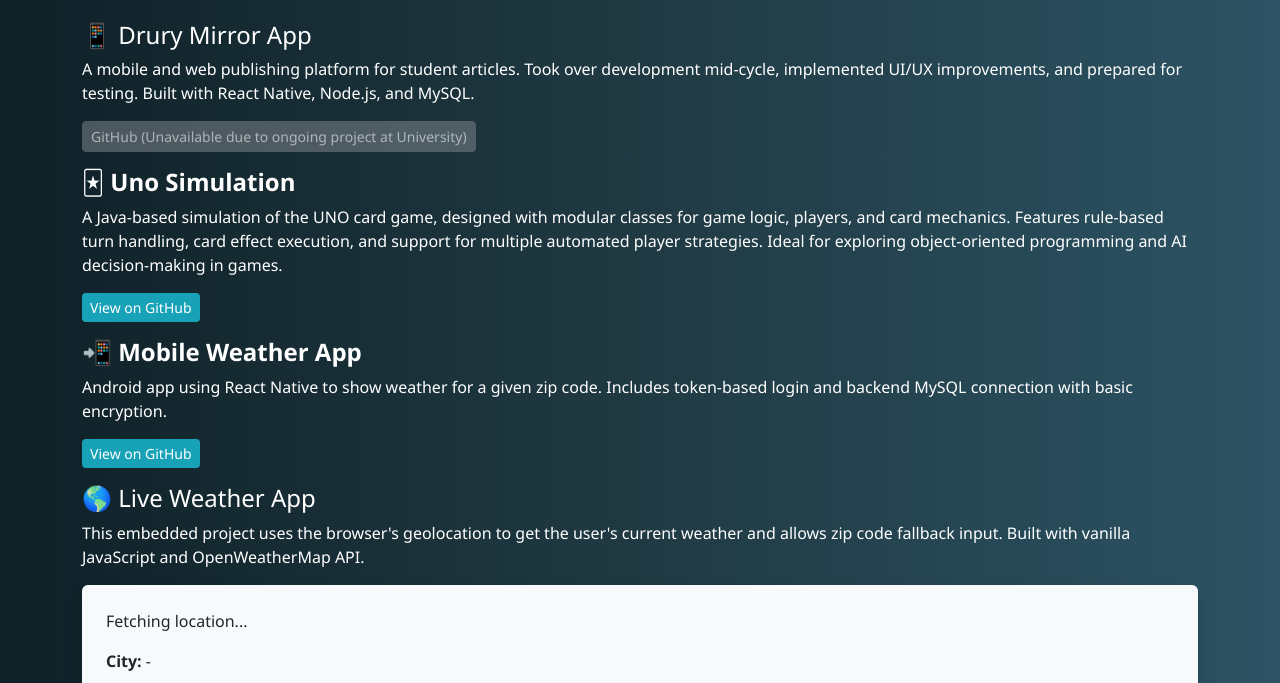
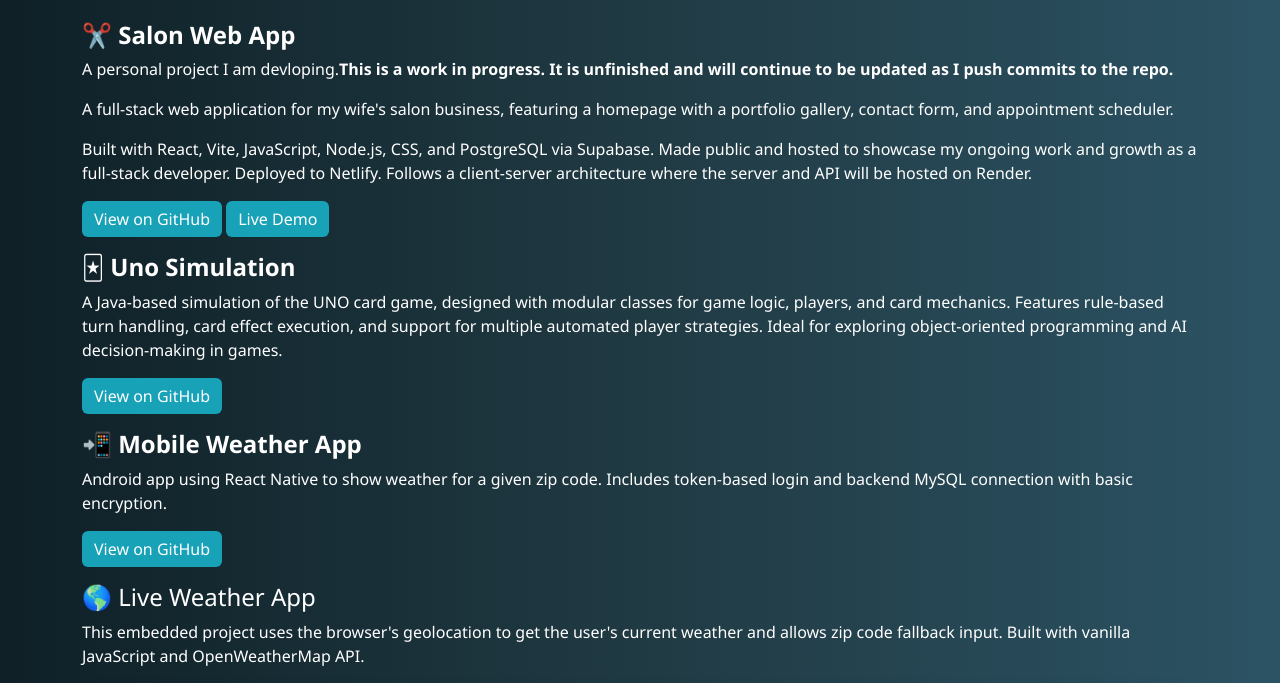
Before and after one commit to colecoombs/Website, a website built with Vite: page index.html in a window 1280 px wide. Shown: the part 609-1292 px from the top of the page. Built offline with nearby package versions, Linux system fonts and the light colour scheme; no server answers.

Commit message:
Updated main page to show new project I am working on (salon-web-app)

```diff
--- a/index.html
+++ b/index.html
@@ -29,53 +29,31 @@
         <li>3.5 GPA</li>
         <li>Achieved Dean's List Honor for 5 semesters</li>
       </ul>
-      <!--
-      <ul>
-        <li>3.5 GPA</li>
-        <li>Achieved the Dean's List honor for five semesters</li>
-        <li>Relevant Courses Completed:</li>
-        <table class="table table-sm">
-          <tbody>
-            <tr>
-              <td>Intro to Programming</td>
-              <td>Discrete Mathematics</td>
-            </tr>
-            <tr>
-              <td>Data Structures</td>
-              <td>Algorithms</td>
-            </tr>
-            <tr>
-              <td>Application Development 1 and 2</td>
-              <td>Software Engineering</td>
-            </tr>
-          </tbody>
-      </ul>
-      -->
     </section>
 
     <section>
       <h2 class="mb-4">Projects</h2>
 
       <div class="project">
-        <h4>📱 Drury Mirror App</h4>
-        <p>A mobile and web publishing platform for student articles. Took over development mid-cycle, implemented UI/UX improvements, and prepared for testing. Built with React Native, Node.js, and MySQL.</p>
-        <a href="#" class="btn btn-sm btn-secondary disabled" tabindex="-1" aria-disabled="true">
-          GitHub (Unavailable due to ongoing project at University)
+        <h4>✂️ <a href="https://github.com/colecoombs/salon-web-app" target="_blank" class="project-link">Salon Web App</a></h4>
+        <p>A personal project I am devloping.<strong>This is a work in progress. It is unfinished and will continue to be updated as I push commits to the repo.</strong></p>
+        <p>A full-stack web application for my wife's salon business, featuring a homepage with a portfolio gallery, contact form, and appointment scheduler.</p>
+        <p>  Built with React, Vite, JavaScript, Node.js, CSS, and PostgreSQL via Supabase. Made public and hosted to showcase my ongoing work and growth as a full-stack developer. Deployed to Netlify. Follows a client-server architecture where the server and API will be hosted on Render.</p>
+        <a href="https://github.com/colecoombs/salon-web-app" class="btn btn-md btn-primary">View on GitHub</a> <a href="https://salon-web-app.netlify.app/" class="btn btn-md btn-primary" target="_blank">Live Demo</a>
         </a>
-
       </div>
 
       <div class="project">
         <h4>🃏 <a href="https://github.com/colecoombs/uno-simulation" target="_blank" class="project-link">Uno Simulation</a></h4>
         <p>A Java-based simulation of the UNO card game, designed with modular classes for game logic, players, and card mechanics. Features rule-based turn handling, card effect execution, and support for multiple automated player strategies.
            Ideal for exploring object-oriented programming and AI decision-making in games.</p>
-        <a href="https://github.com/colecoombs/uno-simulation" class="btn btn-sm btn-primary">View on GitHub</a>
+        <a href="https://github.com/colecoombs/uno-simulation" class="btn btn-md btn-primary">View on GitHub</a>
       </div>
 
       <div class="project">
         <h4>📲 <a href="https://github.com/colecoombs/appdevII-semesterProject" target="_blank" class="project-link">Mobile Weather App</a></h4>
         <p>Android app using React Native to show weather for a given zip code. Includes token-based login and backend MySQL connection with basic encryption.</p>
-        <a href="https://github.com/colecoombs/appdevII-semesterProject" class="btn btn-sm btn-primary">View on GitHub</a>
+        <a href="https://github.com/colecoombs/appdevII-semesterProject" class="btn btn-md btn-primary">View on GitHub</a>
       </div>
 
       <div class="project">
```
Also changed, not shown: 1 other file.
